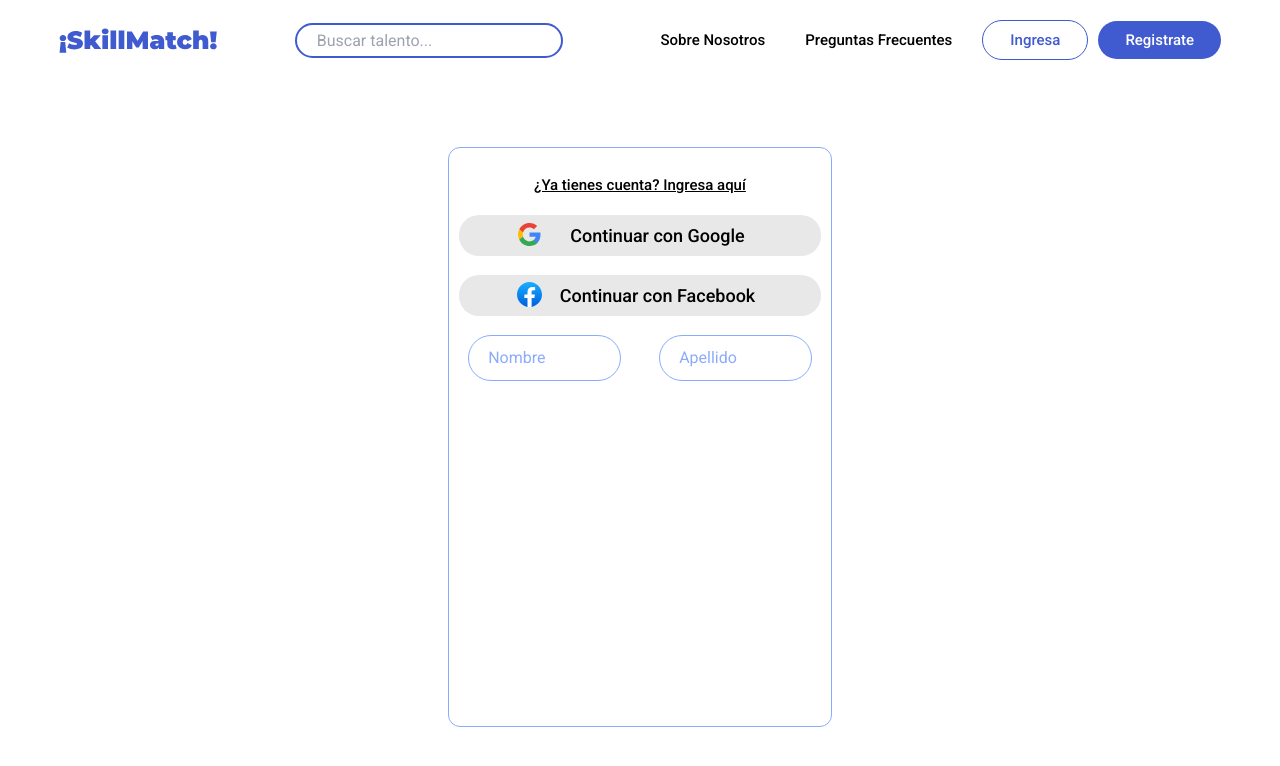
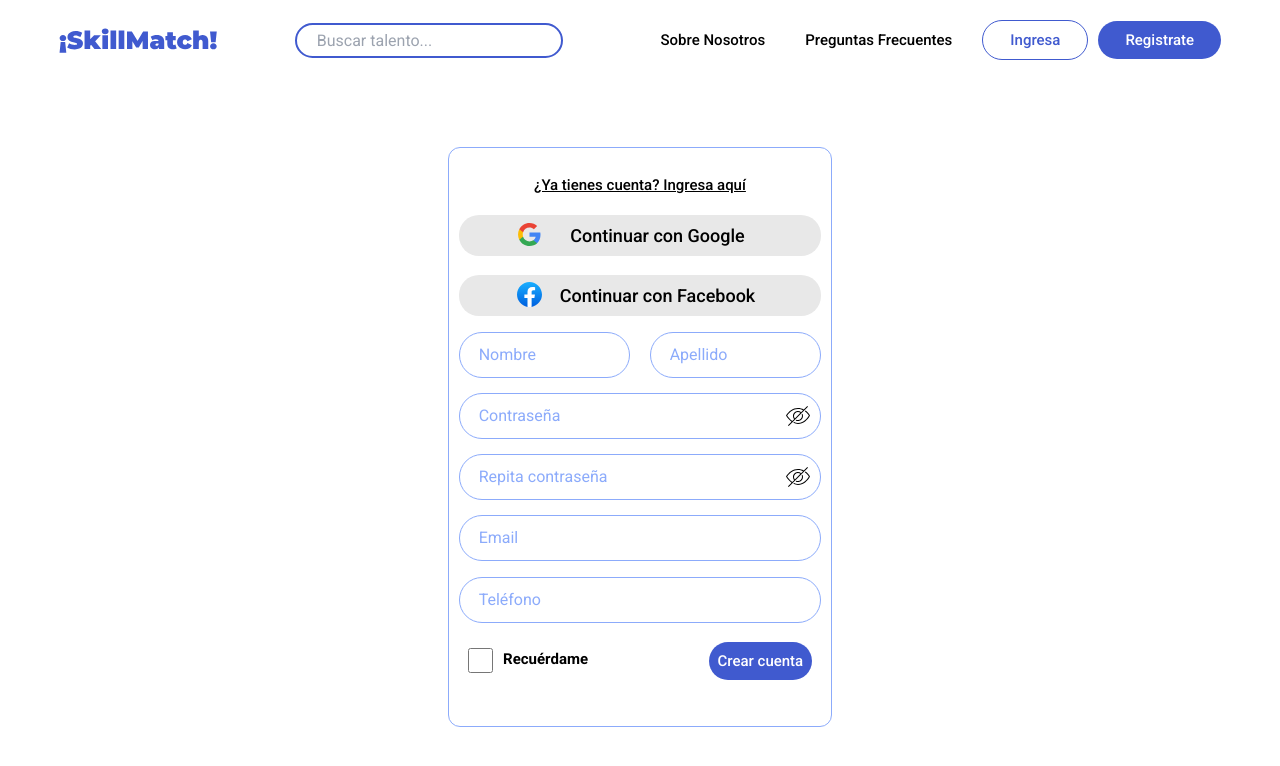
Before and after one commit to No-Country-simulation/s16-15-t-php-react, a React (Vite) app in the folder Frontend/: page /registerForm in a window 1280 px wide. Shown: the top 766 px of the page. Built offline with nearby package versions, Linux system fonts and the light colour scheme.

Commit message:
done registerFormPage. Needs changes in styles as login and endpoints

```diff
--- a/Frontend/src/components/input/InputPass.jsx
+++ b/Frontend/src/components/input/InputPass.jsx
@@ -3,7 +3,7 @@ import '../../styles/inputs.css';
 import IconEyeOpen from '../../assets/IconEyeOpen.svg';
 import IconEyeClosed from '../../assets/IconEyeClosed.svg';
 
-const InputPass = ({ onChange }) => {
+const InputPass = ({ onChange, placeholder }) => {
 
     const handleChange = (e) => {
         onChange(e.target.value);
@@ -21,7 +21,7 @@ const InputPass = ({ onChange }) => {
                 id="inp-pass"
                 className="inp"
                 type={showPassword ? 'text' : 'password'}
-                placeholder="Contraseña"
+                placeholder={placeholder}
                 minLength={12}
                 maxLength={24}
                 onChange={handleChange}
--- a/Frontend/src/pages/LoginPage.jsx
+++ b/Frontend/src/pages/LoginPage.jsx
@@ -38,7 +38,7 @@ const LoginPage = () => {
             </div>
             <div id="div-inp">
                 <InputText className="inp-text" type="email" placeholder="Email" onChange={handleEmailChange} />
-                <InputPass onChange={handlePasswordChange} />
+                <InputPass placeholder="Contraseña" onChange={handlePasswordChange} />
             </div>
 
             <div className="div-log">
--- a/Frontend/src/pages/RegisterFormPage.jsx
+++ b/Frontend/src/pages/RegisterFormPage.jsx
@@ -2,6 +2,7 @@ import React, { useState } from 'react';
 import { Link } from 'react-router-dom';
 import '../styles/registerForm.css';
 import ButtonGrey from '../components/button/ButtonGrey';
+import ButtonBg from '../components/button/ButtonBg';
 import LogoGoogle from '../assets/LogoGoogle.svg';
 import LogoFacebook from '../assets/LogoFacebook.svg';
 import InputText from '../components/input/InputText';
@@ -12,9 +13,14 @@ const RegisterFormPage = () => {
     const [email, setEmail] = useState('');
     const [password, setPassword] = useState('');
 
-    const handleEmailChange = (value) => {
+    const handleNameChange = (value) => {
         setEmail(value);
-        console.log('Email actualizado:', value);
+        console.log('Nombre actualizado:', value);
+    };
+
+    const handleLastNameChange = (value) => {
+        setEmail(value);
+        console.log('Apellido actualizado:', value);
     };
 
     const handlePasswordChange = (value) => {
@@ -25,6 +31,16 @@ const RegisterFormPage = () => {
     const handlePassword2Change = (value) => {
         setPassword(value);
         console.log('Password2 actualizado:', value);
+    };
+
+    const handleEmailChange = (value) => {
+        setPassword(value);
+        console.log('Email actualizado:', value);
+    };
+
+    const handleNumberChange = (value) => {
+        setPassword(value);
+        console.log('Número actualizado:', value);
     };
 
     const handleSubmit = (e) => {
@@ -38,15 +54,34 @@ const RegisterFormPage = () => {
         </Link>
         <div id="div-but">
             <ButtonGrey to="/google" img={LogoGoogle} text="Continuar con Google" />
-            <ButtonGrey id="btn-st" to="/facebook" img={LogoFacebook} text="Continuar con Facebook" />
+            <ButtonGrey to="/facebook" img={LogoFacebook} text="Continuar con Facebook" />
         </div>
         <div id="div-name">
-            <InputText className="inp-name" type="email" placeholder="Nombre" onChange={handleEmailChange} />
-            <InputText className="inp-name" type="email" placeholder="Apellido" onChange={handleEmailChange} />
+            <InputText type="text" placeholder="Nombre" onChange={handleNameChange} />
+            <InputText type="text" placeholder="Apellido" onChange={handleLastNameChange} />
         </div>
+        <div id="div-pass">
+            <InputPass id="inp-pass" placeholder="Contraseña" onChange={handlePasswordChange}></InputPass>
+            <InputPass id="inp-pass" placeholder="Repita contraseña" onChange={handlePassword2Change}></InputPass>
+        </div>
+        <div id="div-input1">
+            <InputText id="mail"type="email" placeholder="Email" onChange={handleEmailChange} />
 
+        </div>
+        <div id="div-input2">
+            <InputText type="email" placeholder="Teléfono" onChange={handleNumberChange} />
+        </div>
+        <div className="div-log">
+            <label>
+                <input type="checkbox" />
+                <span className="checkmark">Recuérdame</span>
+            </label>
+            <ButtonBg type="submit" text="Crear cuenta" />
+        </div>
     </form>
   );
 };
 
 export default RegisterFormPage
+
+// se debería restructurar con menos divs. Habría que juntar todas las funciones en una sola
--- a/Frontend/src/styles/inputs.css
+++ b/Frontend/src/styles/inputs.css
@@ -8,6 +8,10 @@
     padding-left: 5%;
     color: #8CABFB;
     margin: auto;
+}
+
+#inp-pass:focus {
+    outline: none;
 }
 
 input {
--- a/Frontend/src/styles/registerForm.css
+++ b/Frontend/src/styles/registerForm.css
@@ -9,15 +9,28 @@
     padding-bottom: 1%
 }
 
-.inp-name {
-    width: 20px;
-}
-
 #div-name {
     display: flex;
-    margin-top: 5%;
+    margin-top: 4%;
 }
 
 #div-name input {
-    width: 40%;
+    width: 45%;
 }
+
+#div-pass {
+    margin-top: 4%;
+}
+
+#div-pass div {
+    margin-bottom: 4%;
+}
+
+#div-input1 {
+    display: flex;
+    margin-bottom: 4%;
+}
+
+#div-input2 {
+    display: flex;
+}
```
